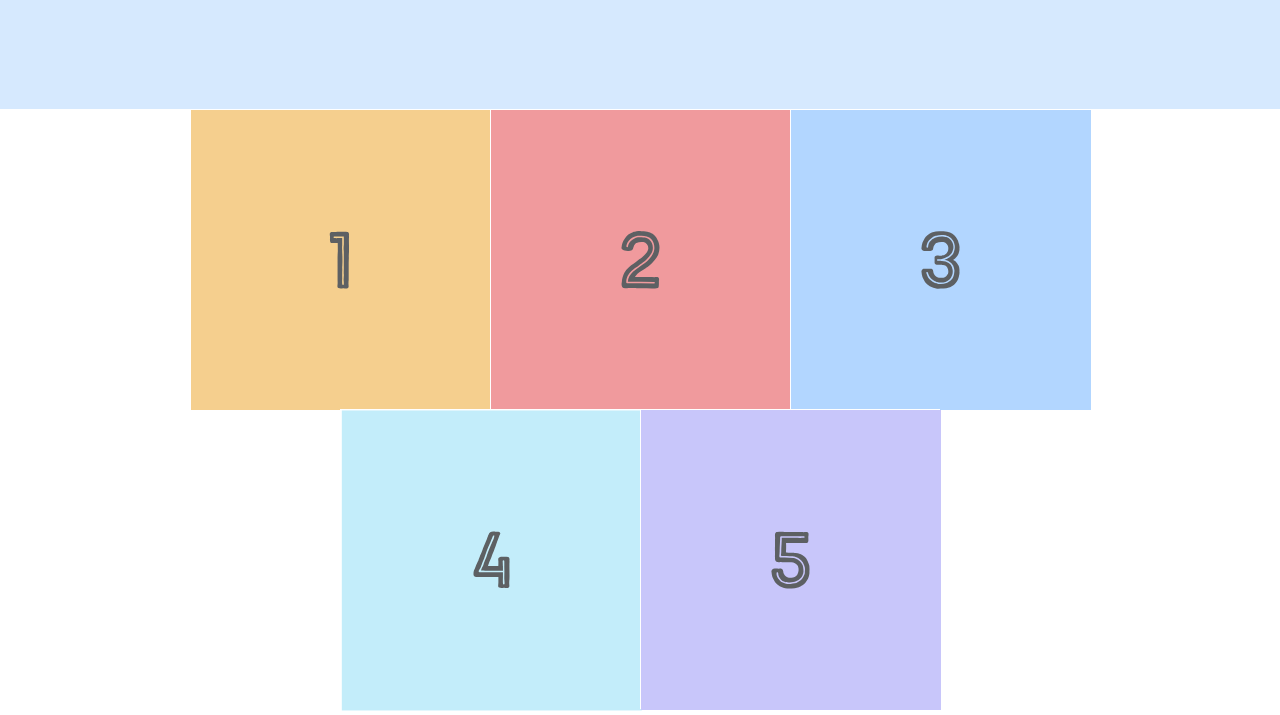
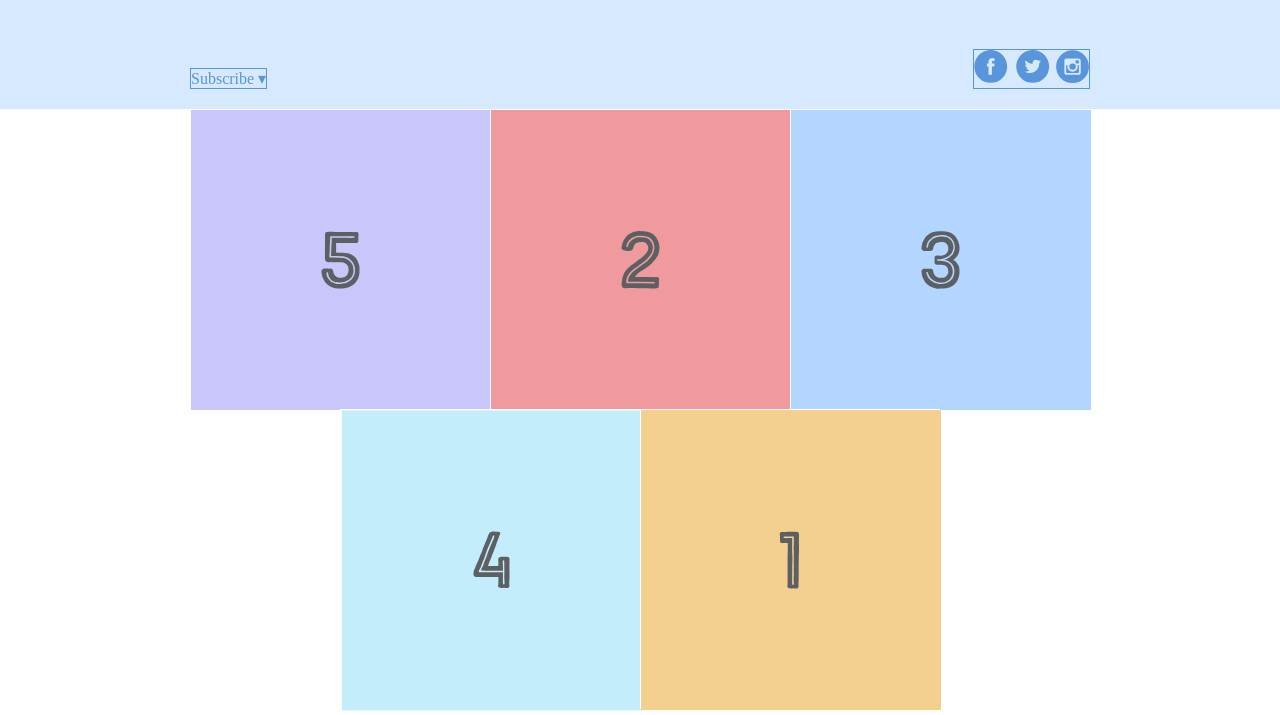
Before and after one commit to 445Onion/flexbox-test, a plain HTML site: page index.html in a window 1280 px wide. Shown: the part 269-984 px from the top of the page. Drawn offline with Linux system fonts and the light colour scheme.

Commit message:
added order, social and subscribe align self to  flex end

```diff
--- a/styles.css
+++ b/styles.css
@@ -59,6 +59,8 @@
   display: flex;
   justify-content: center;
   flex-wrap: wrap;
+  flex-direction: row;
+  align-items: center;
 }
 
 .photo-grid-item {
@@ -66,3 +68,17 @@
   width: 300px;
   height: 300px;
 }
+
+.first-item {
+  order: 1;
+}
+
+.last-item {
+  order: -1;
+}
+
+.social,
+.subscribe {
+  align-self: flex-end;
+  margin-bottom: 20px;
+}
```
